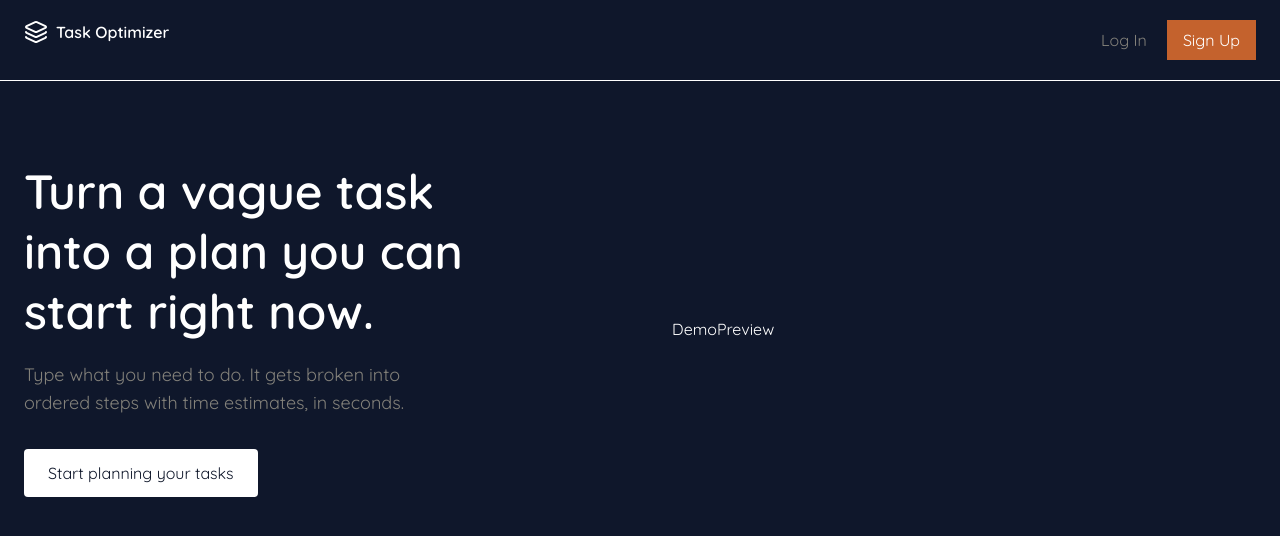
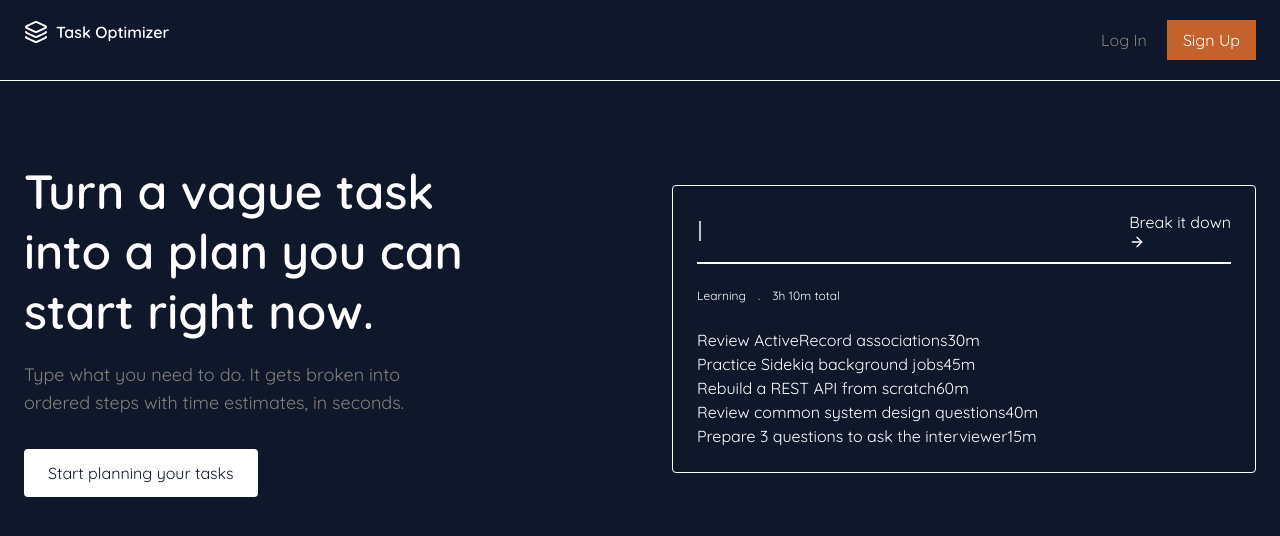
Before and after one commit to KipletingEdwin/AI-Smart-Task-Optimizer-V2, a React (Vite) app: page / in a window 1280 px wide. Shown: the top 536 px of the page. Built offline with nearby package versions, Linux system fonts and the light colour scheme.

Commit message:
add contents of the DemoPreview

```diff
--- a/src/components/DemoPreview.jsx
+++ b/src/components/DemoPreview.jsx
@@ -1,3 +1,6 @@
+
+import { ArrowRight } from "lucide-react";
+
 const DEMO_TITLE = "Prepare for my Rails interview on Friday";
 const DEMO_SUBTASKS = [
   {
@@ -29,7 +32,7 @@ const DEMO_SUBTASKS = [
 
 export const DemoPreview = () => {
 
-  // const [typed, setTyped] = useState("");
+  // const [typed, setTyped] = useState('');
   // const [revealed, setRevealed] = useState(false);
 
   // useEffect(() => {
@@ -46,14 +49,35 @@ export const DemoPreview = () => {
   //   return () => clearInterval(typing);
   // }, []);
 
+  return (
+    <div className="border p-6 rounded-sm">
+      <div className="border-b-2 border-ink pb-3 mb-6 gap-3 flex items-center ">
+        <span className="flex-1 text-lg">
+          <span className="inline-block w-0.5 h-5 bg-ink ml-0.5 animate-pulse align-middle"/>
+        </span>
+        <span>
+          Break it down <ArrowRight size={16} />
+        </span>
+      </div>
 
+      <div className="flex items-center gap-3 mb-6 text-xs">
+        <span>Learning</span>
+        <span>.</span>
+        <span>3h 10m total</span>
+      </div>
 
-  return (
-    <>
-      <div>
-    DemoPreview
+      <ul>
+        {DEMO_SUBTASKS.map((subTask, index) => (
+          <li key={subTask.id}>
+            {index !== DEMO_SUBTASKS.length - 1 && <span />}
+            <span />
+            <div>
+              <span>{subTask.description}</span>
+              <span>{subTask.estimated_minutes}m</span>
+            </div>
+          </li>
+        ))}
+      </ul>
     </div>
-    </>
-  )
-
+  );
 };
```
